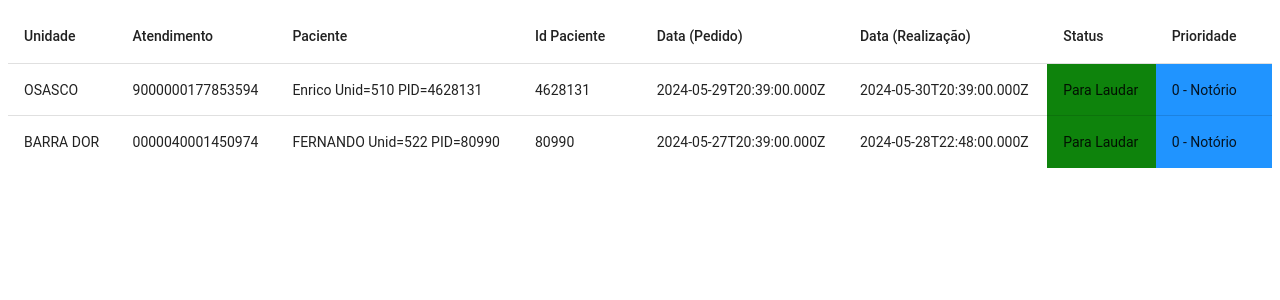
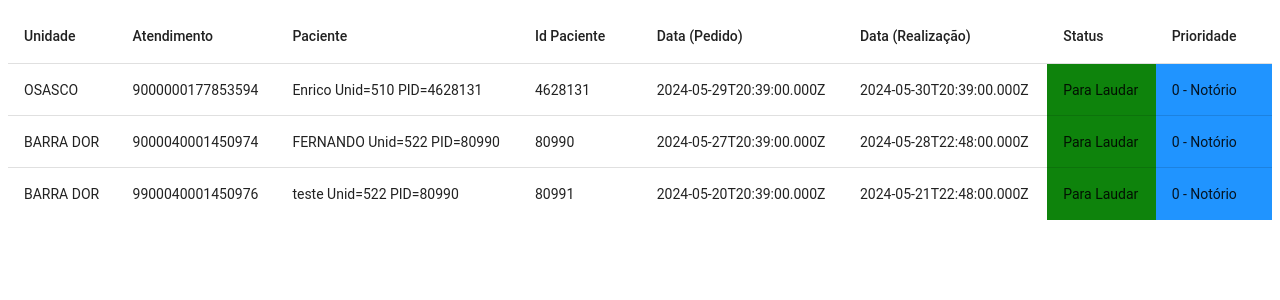
Before and after one commit to barretodsp/angular_table, an Angular app: page / in a window 1280 px wide. Shown: the top 300 px of the page. Built offline with nearby package versions, Linux system fonts and the light colour scheme.

Commit message:
WIP- Sorting table

```diff
--- a/src/app/app.component.ts
+++ b/src/app/app.component.ts
@@ -9,6 +9,9 @@ import { MatSort } from '@angular/material/sort';
 })
 
 export class AppComponent implements OnInit {
+  // @ViewChild(MatSort) sort!: MatSort;
+  @ViewChild(MatSort, { static: true }) sort!: MatSort;
+
   displayedColumns:string[] = [
       'unidade',
       'atendimento',
@@ -17,7 +20,8 @@ export class AppComponent implements OnInit {
       'dataPedido',
       'dataRealizacao',
       'status',
-      'prioridade']
+      'prioridade'
+    ]
 
   columnLabels: {[key:string]: string} = {
     unidade: 'Unidade',
@@ -29,29 +33,19 @@ export class AppComponent implements OnInit {
     status: 'Status',
     prioridade: 'Prioridade'
   }
+
   // dataSource = new MatTableDataSource<Element>(ELEMENT_DATA);
   dataSource = new MatTableDataSource(ELEMENT_DATA);
-
   title = 'angular-table';
 
   // constructor() { }
-  @ViewChild(MatSort) sort!: MatSort;
-
   ngOnInit(): void {
     this.dataSource.sort = this.sort;
+    this.dataSource.sortingDataAccessor = (data:any, sortHeaderId:string) => {
+      return data[sortHeaderId].value
+    };
   }
-
-  // ngAfterViewInit() {
-    // this.dataSource.sort = this.sort;
-  // }
 }
-
-// export interface Element {
-//   name: string;
-//   position: number;
-//   weight: number;
-//   symbol: string;
-// }
 
 export interface Element {
   name: any;
@@ -59,10 +53,11 @@ export interface Element {
   weight: any;
   symbol: any;
 }
+
 const ELEMENT_DATA = [
   {
     unidade: {value: 'OSASCO', idUnidade: 510},
-    atendimento: {value: '9000000177853594'},
+    atendimento: {value: 9000000177853594},
     paciente: {value: 'Enrico Unid=510 PID=4628131'},
     idPaciente: {value: '4628131'},
     dataPedido: {value: '2024-05-29T20:39:00.000Z'},
@@ -72,7 +67,7 @@ const ELEMENT_DATA = [
   },
   {
     unidade: {value: 'BARRA DOR', idUnidade: 54},
-    atendimento: {value: '0000040001450974'},
+    atendimento: {value: 9000040001450974},
     paciente: {value: 'FERNANDO Unid=522 PID=80990'},
     idPaciente: {value: '80990'},
     dataPedido: {value: '2024-05-27T20:39:00.000Z'},
@@ -80,22 +75,14 @@ const ELEMENT_DATA = [
     status: {value: 'Para Laudar', background: '#0E830C'},
     prioridade: {value: '0 - Notório', background: '#2094ff'}
   },
+  {
+    unidade: {value: 'BARRA DOR', idUnidade: 54},
+    atendimento: {value: 9900040001450975},
+    paciente: {value: 'teste Unid=522 PID=80990'},
+    idPaciente: {value: '80991'},
+    dataPedido: {value: '2024-05-20T20:39:00.000Z'},
+    dataRealizacao: {value: '2024-05-21T22:48:00.000Z'},
+    status: {value: 'Para Laudar', background: '#0E830C'},
+    prioridade: {value: '0 - Notório', background: '#2094ff'}
+  },
 ];
-
-// const ELEMENT_DATA: Element[] = [
-//   {position: {value: 1, background: '#fff'}, name: {value: 'Hydrogen'}, weight: {value: 1.0079}, symbol: {value: 'H'}},
-//   {position: {value: 2, background: '#fff'}, name: {value: 'Helium'}, weight: {value: 4.0026}, symbol: {value: 'HE'}},
-// ];
-
-// const ELEMENT_DATA: Element[] = [
-//   {position: 1, name: 'Hydrogen', weight: 1.0079, symbol: 'H'},
-//   {position: 2, name: 'Helium', weight: 4.0026, symbol: 'He'},
-//   {position: 3, name: 'Lithium', weight: 6.941, symbol: 'Li'},
-//   {position: 4, name: 'Beryllium', weight: 9.0122, symbol: 'Be'},
-//   {position: 5, name: 'Boron', weight: 10.811, symbol: 'B'},
-//   {position: 6, name: 'Carbon', weight: 12.0107, symbol: 'C'},
-//   {position: 7, name: 'Nitrogen', weight: 14.0067, symbol: 'N'},
-//   {position: 8, name: 'Oxygen', weight: 15.9994, symbol: 'O'},
-//   {position: 9, name: 'Fluorine', weight: 18.9984, symbol: 'F'},
-//   {position: 10, name: 'Neon', weight: 20.1797, symbol: 'Ne'},
-// ];
--- a/src/app/app.module.ts
+++ b/src/app/app.module.ts
@@ -9,6 +9,7 @@ import { RouterModule } from '@angular/router';
 import { routes } from './app.routes';
 import { MatTableModule } from '@angular/material/table';
 import { MatSortModule } from '@angular/material/sort';
+import { MatPaginator } from '@angular/material/paginator';
 
 @NgModule({
   declarations: [
@@ -20,9 +21,10 @@ import { MatSortModule } from '@angular/material/sort';
     HttpClientModule,
     BrowserAnimationsModule,
     CommonModule,
-    RouterModule.forRoot(routes),
     MatTableModule,
-    MatSortModule
+    MatSortModule,
+    MatPaginator,
+    RouterModule.forRoot(routes)
   ],
   providers: [],
   bootstrap: [AppComponent]
```
Also changed, not shown: src/app/app.component.html (+13 -17 lines).
